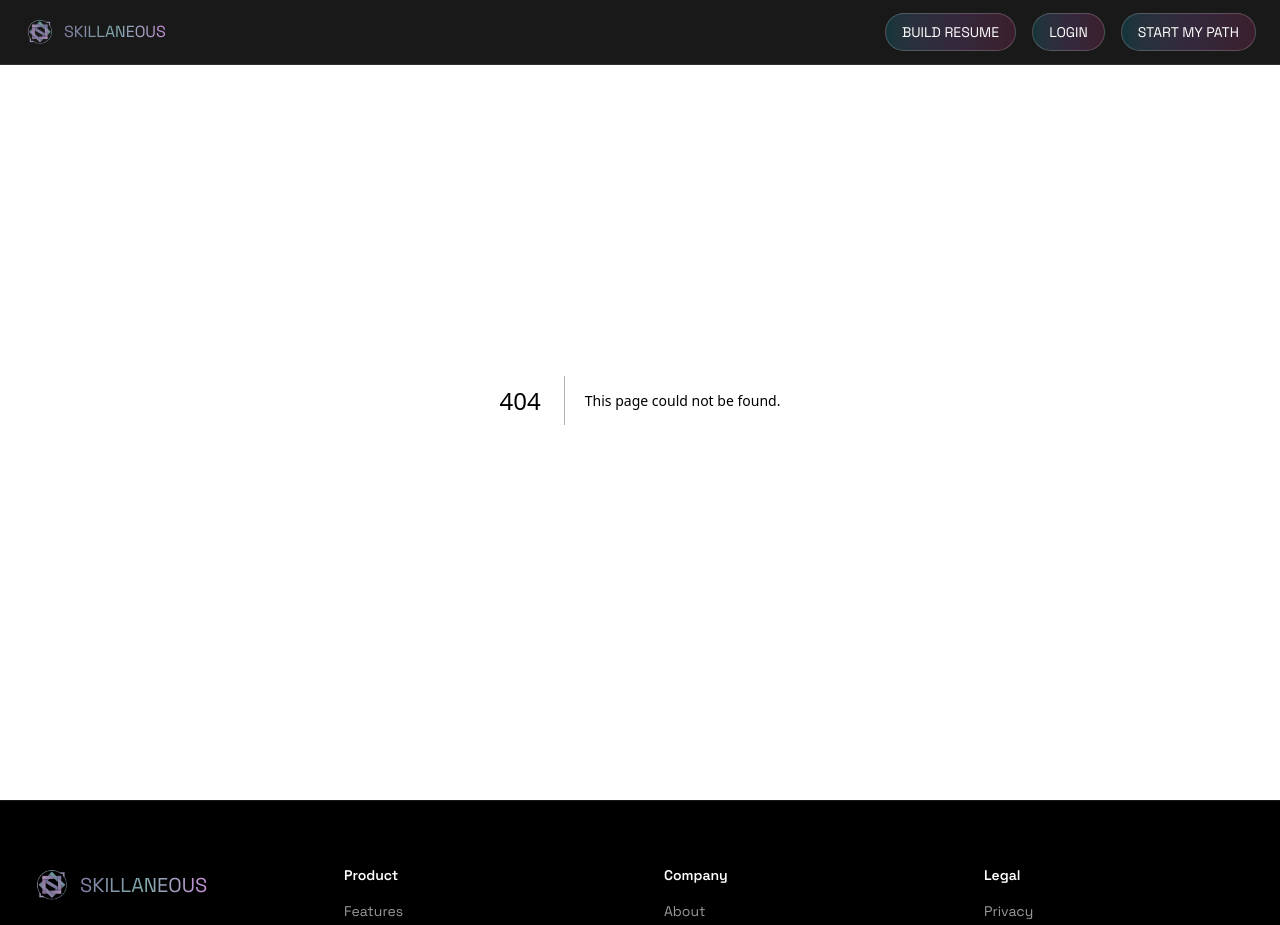
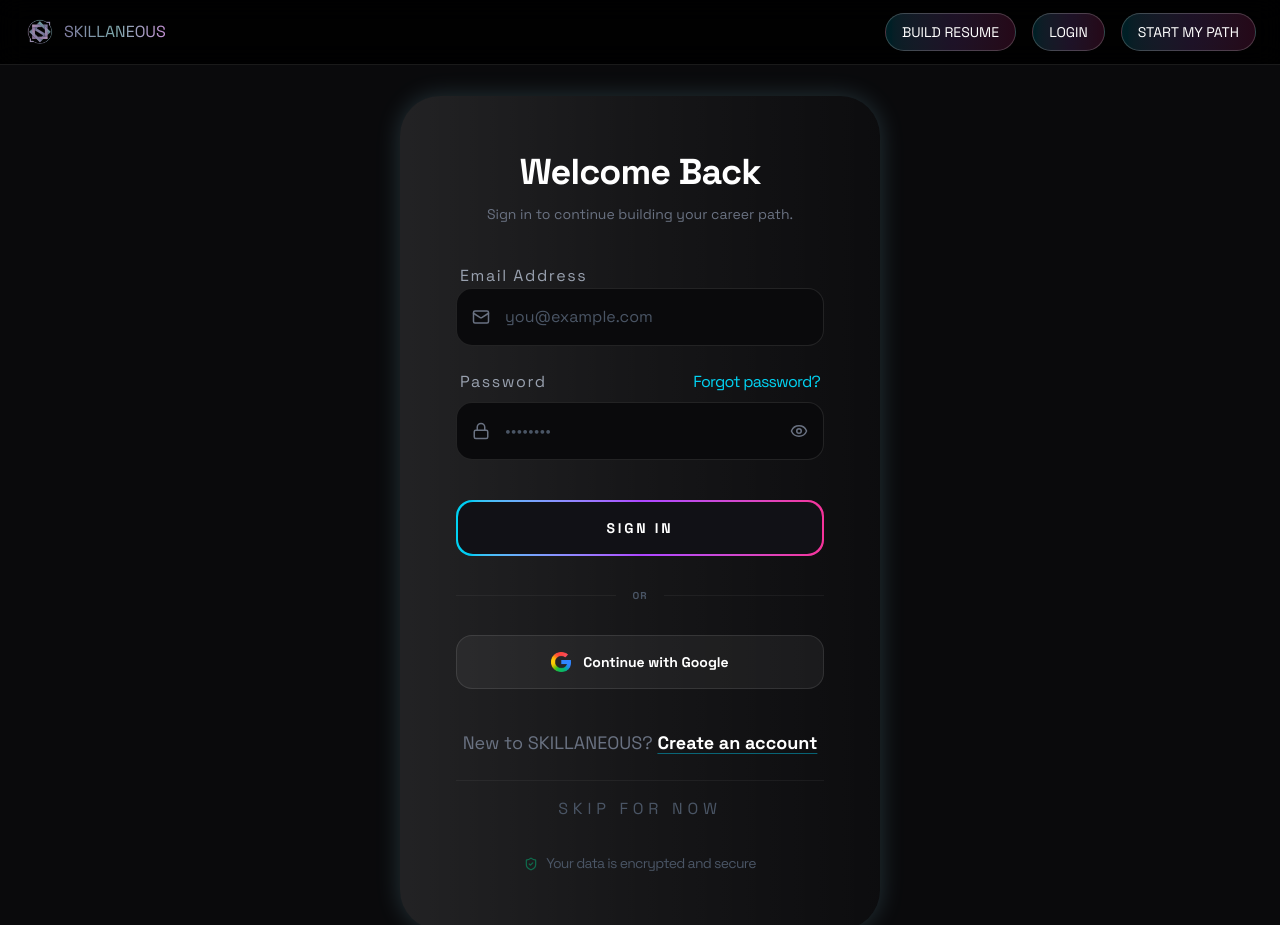
Before and after one commit to Gaurika-Sethi/SKILLANEOUS, a Next.js app in the folder Frontend/: page /login in a window 1280 px wide. Before the commit this address had no page. Shown: the top 925 px of the page. Built offline with nearby package versions, Linux system fonts and the light colour scheme.

Commit message:
Login added

```diff
--- /dev/null
+++ b/Frontend/app/login/page.tsx
@@ -0,0 +1,127 @@
+'use client';
+import React, { useState } from 'react';
+import { Mail, Lock, Eye, EyeOff, ShieldCheck, Google } from 'lucide-react';
+
+const LoginPage = ({ onSkip, onLogin }) => {
+  const [showPassword, setShowPassword] = useState(false);
+  const [email, setEmail] = useState('');
+  const [password, setPassword] = useState('');
+
+  return (
+    <div className="min-h-screen bg-[#0a0a0c] flex flex-col items-center justify-center p-24 font-sans">
+      {/* Main Login Card */}
+      <div className="w-full h-full max-w-[480px] bg-gradient-to-r from-white/10 via-white/5 to-white/1 rounded-[40px] p-10 md:p-14 shadow-[0_0_24px_rgba(138,216,237,0.2)] relative overflow-hidden">
+
+        {/* Subtle Background Glow */}
+        <div className="absolute top-0 left-1/2 -translate-x-1/2 w-full h-32 blur-[80px] pointer-events-none" />
+
+        <div className="text-center mb-10 relative z-10">
+          <h1 className="text-4xl font-bold text-white mb-3 tracking-tight">Welcome Back</h1>
+          <p className="text-gray-500 text-sm">Sign in to continue building your career path.</p>
+        </div>
+
+        <form className="space-y-6 relative z-10">
+          {/* Email Field */}
+          <div className="space-y-2">
+            <label className="text-s tracking-widest text-gray-400 ml-1">Email Address</label>
+            <div className="relative group">
+              <div className="absolute inset-y-0 left-4 flex items-center text-gray-500 group-focus-within:text-cyan-400 transition-colors">
+                <Mail size={18} />
+              </div>
+              <input
+                type="email"
+                placeholder="you@example.com"
+                className="w-full bg-[#0a0a0c] border border-white/10 rounded-2xl py-4 pl-12 pr-4 text-white placeholder:text-gray-600 focus:outline-none focus:border-cyan-500/50 focus:ring-1 focus:ring-cyan-500/20 transition-all"
+                value={email}
+                onChange={(e) => setEmail(e.target.value)}
+              />
+            </div>
+          </div>
+
+          {/* Password Field */}
+          <div className="space-y-2">
+            <div className="flex justify-between items-center px-1">
+              <label className="text-s tracking-widest text-gray-400">Password</label>
+              <button type="button" className="text-s tracking-tighter text-cyan-400 hover:text-cyan-300 transition-colors">
+                Forgot password?
+              </button>
+            </div>
+            <div className="relative group">
+              <div className="absolute inset-y-0 left-4 flex items-center text-gray-500 group-focus-within:text-purple-400 transition-colors">
+                <Lock size={18} />
+              </div>
+              <input
+                type={showPassword ? "text" : "password"}
+                placeholder="••••••••"
+                className="w-full bg-[#0a0a0c] border border-white/10 rounded-2xl py-4 pl-12 pr-12 text-white placeholder:text-gray-600 focus:outline-none focus:border-purple-500/50 focus:ring-1 focus:ring-purple-500/20 transition-all"
+                value={password}
+                onChange={(e) => setPassword(e.target.value)}
+              />
+              <button
+                type="button"
+                onClick={() => setShowPassword(!showPassword)}
+                className="absolute inset-y-0 right-4 flex items-center text-gray-500 hover:text-white transition-colors"
+              >
+                {showPassword ? <EyeOff size={18} /> : <Eye size={18} />}
+              </button>
+            </div>
+          </div>
+
+          {/* Sign In Button with Gradient Border Effect */}
+          <div className="pt-4">
+            <div className="p-[2px] rounded-2xl bg-gradient-to-r from-cyan-400 via-purple-500 to-pink-500 group hover:scale-[1.1] transition-transform duration-300">
+              <button
+                type="submit"
+                className="w-full bg-[#111116] group-hover:bg-transparent text-white font-black uppercase tracking-[0.2em] text-sm py-4 rounded-[15px] transition-all duration-300"
+              >
+                Sign In
+              </button>
+            </div>
+          </div>
+        </form>
+
+        {/* Divider */}
+        <div className="flex items-center my-8">
+          <div className="flex-grow h-[1px] bg-white/5"></div>
+          <span className="px-4 text-[10px] font-bold text-gray-600 uppercase tracking-widest">or</span>
+          <div className="flex-grow h-[1px] bg-white/5"></div>
+        </div>
+
+        {/* Google Login */}
+        <button className="w-full bg-white/5 border border-white/10 rounded-2xl py-4 flex items-center justify-center gap-3 text-white font-bold hover:bg-white/10 transition-all group">
+          <img src="/google_logo.png" alt="Google" className="w-5 h-5" />
+          <span className="text-sm">Continue with Google</span>
+        </button>
+
+        {/* Create Account & Optional Skip */}
+        <div className="mt-10 text-center space-y-4 relative z-10">
+          <p className="text-gray-500 text-[18px]">
+            New to SKILLANEOUS? <button className="text-white font-bold underline decoration-cyan-500/50 underline-offset-4 hover:text-cyan-400 transition-colors">Create an account</button>
+          </p>
+
+          {/* Skip for now option */}
+          <button
+            onClick={onSkip}
+            className="block w-full text-[16px] uppercase tracking-[0.3em] text-gray-600 hover:text-gray-400 transition-colors mt-6 pt-4 border-t border-white/5"
+          >
+            Skip for now
+          </button>
+        </div>
+
+        {/* Security Badge */}
+        <div className="mt-8 flex items-center justify-center gap-2 text-[14px] text-gray-600 tracking-tighter">
+          <ShieldCheck size={14} className="text-emerald-500/50" />
+          <span>Your data is encrypted and secure</span>
+        </div>
+      </div>
+
+      {/* Footer Links */}
+      <div className="mt-12 flex gap-6 text-[14px] tracking-[0.2em] text-gray-600">
+        <button className="hover:text-cyan-400 transition-colors">Terms of Service</button>
+        <button className="hover:text-purple-400 transition-colors">Privacy Policy</button>
+      </div>
+    </div>
+  );
+};
+
+export default LoginPage;
--- a/Frontend/app/src/Navbar.tsx
+++ b/Frontend/app/src/Navbar.tsx
@@ -2,6 +2,7 @@
 
 import Link from "next/link";
 import Image from "next/image";
+import LoginPage from "./login";
 
 export default function Navbar() {
   return (
```
Also changed, not shown: Frontend/public/google_logo.png (added).
